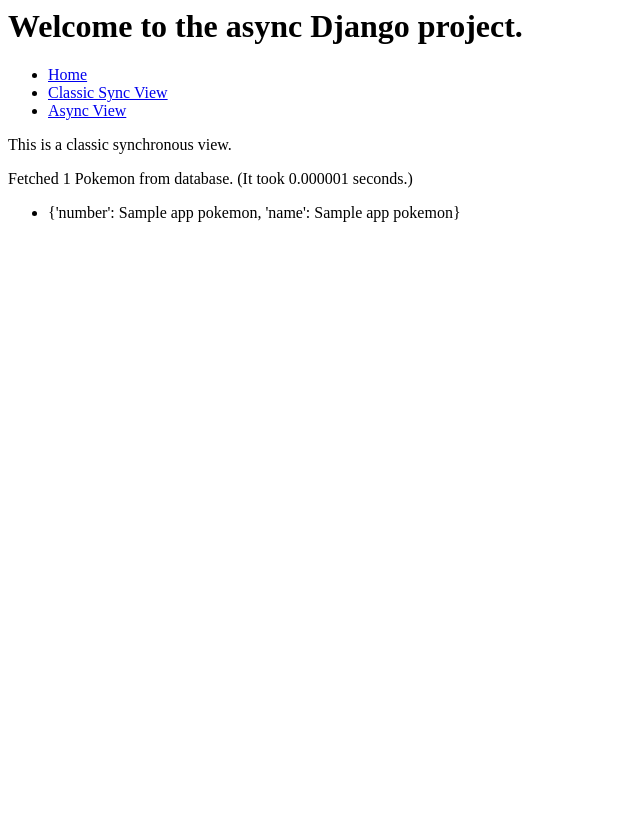
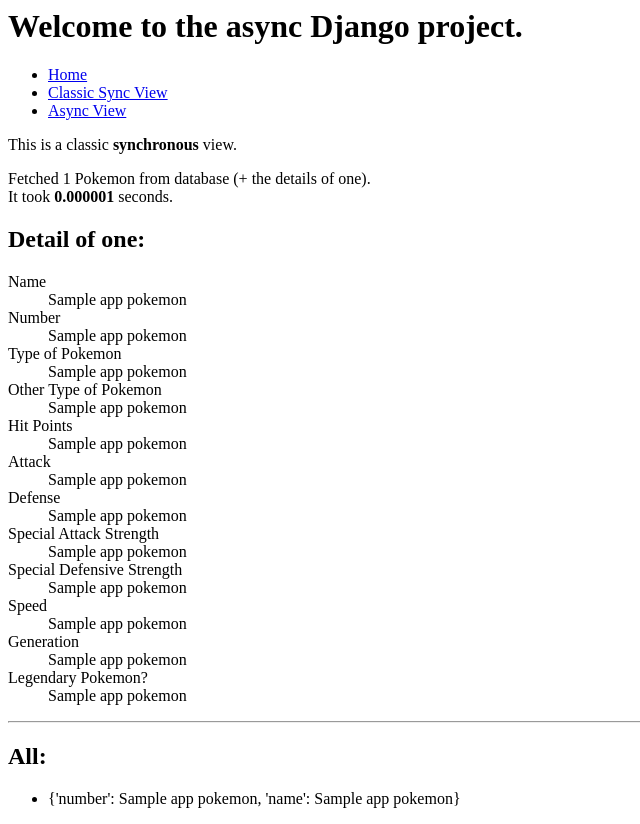
Before and after one commit to antonpirker/asyncdjango, a Django app: page /sync in a window 1280 px wide. Shown: the whole page, without its empty margins (0-640 px from the left). Before the commit the page ends 222 px from the top, so only its background shows below. Run offline with Django 3.2, Linux system fonts and the light colour scheme; tables that the repository leaves empty hold one stand-in row (values such as "Sample post"); a database or web service that is not in the repository returns one stand-in record (values such as "Sample title"); some libraries are stand-ins or nearby versions.

Commit message:
Better view with detail and list

```diff
--- a/app/templates/_sync.html
+++ b/app/templates/_sync.html
@@ -2,13 +2,58 @@
 
 {% block main %}
 <p>
-This is a classic synchronous view.
+This is a classic <b>synchronous</b> view.
 </p>
 
 <p>
-Fetched {{ pokemons|length }} Pokemon from database. (It took {{ duration|floatformat:6 }} seconds.)
+Fetched {{ pokemons|length }} Pokemon from database (+ the details of one). <br/>
+It took <b>{{ duration|floatformat:6 }}</b> seconds.
 </p>
 
+<h2>Detail of one:</h2>
+<div>
+    <dl>
+        <dt>Name</dt>
+        <dd>{{ pokemon.name }}</dd>
+
+        <dt>Number</dt>
+        <dd>{{ pokemon.number }}</dd>
+
+        <dt>Type of Pokemon</dt>
+        <dd>{{ pokemon.type1 }}</dd>
+
+        <dt>Other Type of Pokemon</dt>
+        <dd>{{ pokemon.type2|default:'-' }}</dd>
+
+        <dt>Hit Points</dt>
+        <dd>{{ pokemon.hp }}</dd>
+
+        <dt>Attack</dt>
+        <dd>{{ pokemon.attack }}</dd>
+
+        <dt>Defense</dt>
+        <dd>{{ pokemon.defense }}</dd>
+
+        <dt>Special Attack Strength</dt>
+        <dd>{{ pokemon.sp_atk }}</dd>
+
+        <dt>Special Defensive Strength</dt>
+        <dd>{{ pokemon.sp_def }}</dd>
+
+        <dt>Speed</dt>
+        <dd>{{ pokemon.speed }}</dd>
+
+        <dt>Generation</dt>
+        <dd>{{ pokemon.generation }}</dd>
+
+        <dt>Legendary Pokemon?</dt>
+        <dd>{{ pokemon.legendary }}</dd>
+    </dl>
+</div>
+
+<hr>
+
+<h2>All:</h2>
 <ul>
     {% for pokemon in pokemons %}
     <li>{{ pokemon }}</li>
--- a/app/utils/pokemon.py
+++ b/app/utils/pokemon.py
@@ -11,15 +11,18 @@
 import logging
 logger = logging.getLogger(__name__)
 
+POKEMON_NUMBER = 25
 
 SQL_STATEMENT = "SELECT * FROM app_pokemon ORDER BY number;"
+SQL_STATEMENT_ONE = f"SELECT * FROM app_pokemon WHERE number = {POKEMON_NUMBER};"
+
 DB = settings.DATABASES['default']
 CONNECTION_STRING = f'postgresql://{DB["USER"]}:{DB["PASSWORD"]}@{DB["HOST"]}:{DB["PORT"]}/{DB["NAME"]}'
 
 
 def get_pokemon_sync():
     # Getting the Pokemon from DB without using the Django ORM
-    # (for better comparision, because there is no async ORM yet)
+    # (for better comparison, because there is no async ORM yet)
     conn = psycopg2.connect(CONNECTION_STRING)
     cur = conn.cursor()
     cur.execute(SQL_STATEMENT)
@@ -31,6 +34,33 @@
     return [{'number': pokemon[1], 'name': pokemon[2]} for pokemon in pokemons]
 
 
+def get_one_pokemon_sync():
+    # Getting the Pokemon from DB without using the Django ORM
+    # (for better comparison, because there is no async ORM yet)
+    conn = psycopg2.connect(CONNECTION_STRING)
+    cur = conn.cursor()
+    cur.execute(SQL_STATEMENT_ONE)
+    pokemon = cur.fetchone()
+
+    cur.close()
+    conn.close()
+
+    return {
+        'name': pokemon[2],
+        'number': pokemon[1],
+        'type1': pokemon[3],
+        'type2': pokemon[4],
+        'hp': pokemon[5],
+        'attack': pokemon[6],
+        'defense': pokemon[7],
+        'sp_atk': pokemon[8],
+        'sp_def': pokemon[9],
+        'speed': pokemon[10],
+        'generation': pokemon[11],
+        'legendary': pokemon[12]
+    }
+
+
 async def get_pokemon_async():
     conn = await asyncpg.connect(CONNECTION_STRING)
     async with conn.transaction():
@@ -40,3 +70,14 @@
     await conn.close()
 
     return [{'number': pokemon['number'], 'name': pokemon['name']} for pokemon in pokemons]
+
+
+async def get_one_pokemon_async():
+    conn = await asyncpg.connect(CONNECTION_STRING)
+    async with conn.transaction():
+        cur = await conn.cursor(SQL_STATEMENT_ONE)
+        pokemon = await cur.fetchrow()
+
+    await conn.close()
+
+    return pokemon
--- a/app/views.py
+++ b/app/views.py
@@ -20,9 +20,11 @@
 def synchronous(request, template_name="_sync.html"):
     start_time = time.time()
     result = pokemon.get_pokemon_sync()
+    pikachu = pokemon.get_one_pokemon_sync()
     duration = time.time() - start_time
 
     context = {
+        'pokemon': pikachu,
         'pokemons': result,
         'duration': duration,
     }
@@ -33,9 +35,11 @@
 async def asynchronous(request, template_name="_async.html"):
     start_time = time.time()
     result = await pokemon.get_pokemon_async()
+    pikachu = await pokemon.get_one_pokemon_async()
     duration = time.time() - start_time
 
     context = {
+        'pokemon': pikachu,
         'pokemons': result,
         'duration': duration,
     }
--- a/asyncdjango/settings.py
+++ b/asyncdjango/settings.py
@@ -31,7 +31,7 @@
 DEBUG = os.getenv('DEBUG', True)
 
 from socket import gethostname, gethostbyname
-ALLOWED_HOSTS = [ gethostname(), gethostbyname(gethostname()), ]
+ALLOWED_HOSTS = [ 'localhost', gethostname(), gethostbyname(gethostname()), ]
 
 # Application definition
 
```
Also changed, not shown: app/templates/_async.html (+47 -2 lines).
